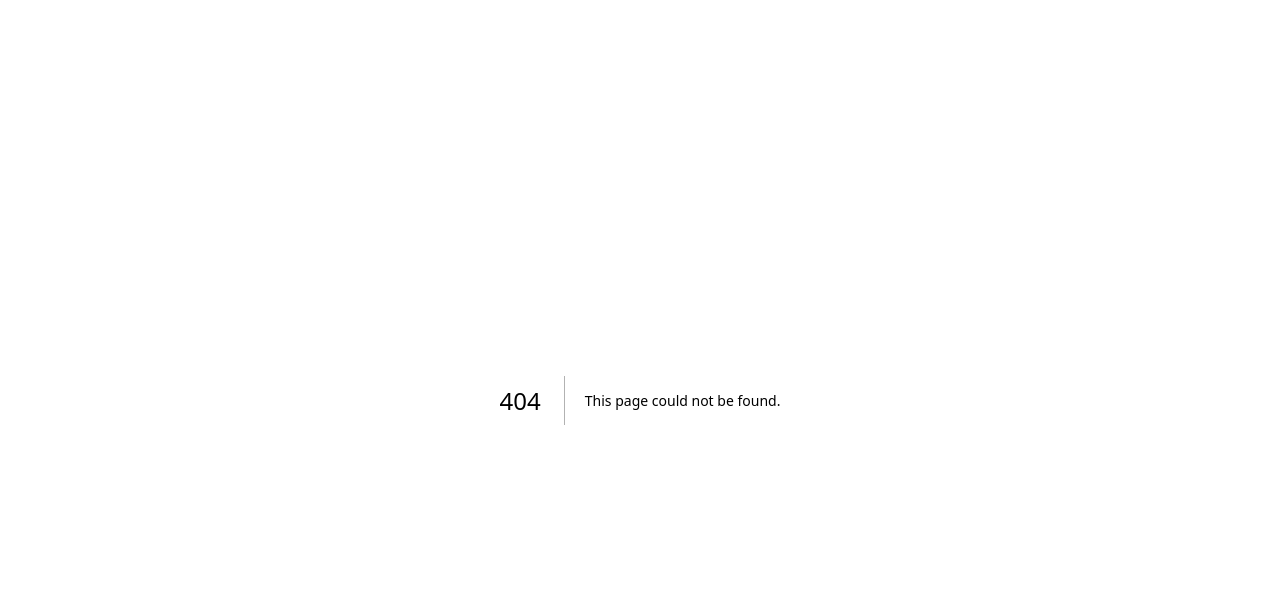
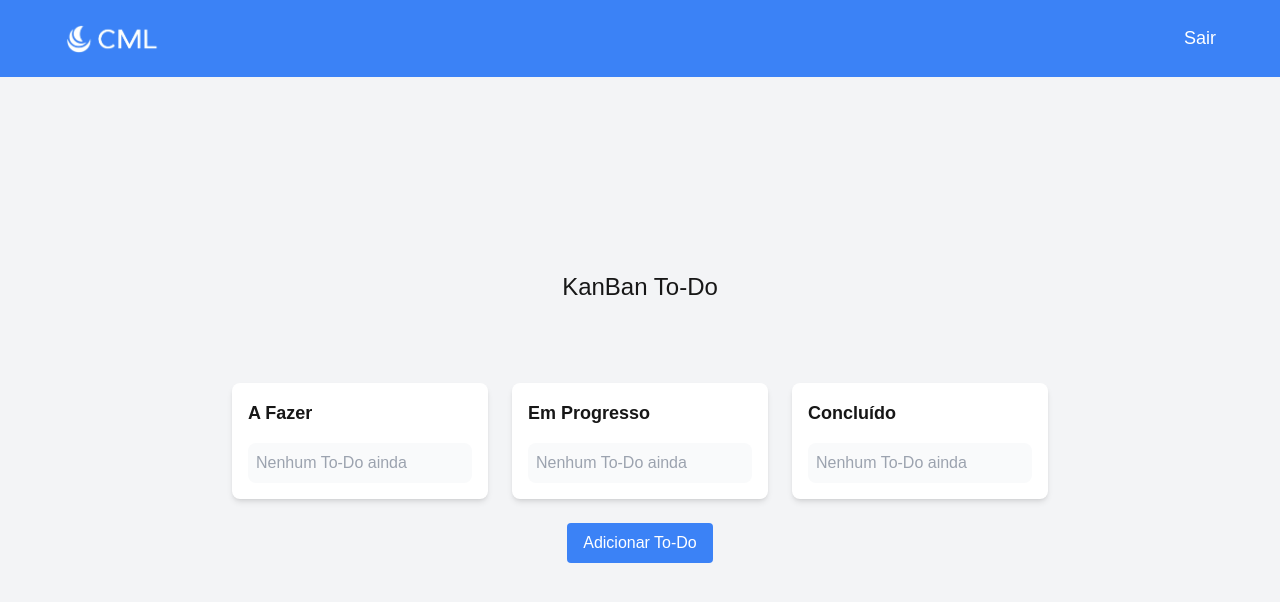
Before and after one commit to viniciusmurara/ToDoFront, a Next.js app: page /todo in a window 1280 px wide. Before the commit this address had no page. Shown: the top 602 px of the page. Built offline with nearby package versions, Linux system fonts and the light colour scheme.

Commit message:
Finalizando header, organizando pastas e finalizando tela de To-Do

```diff
--- a/components/header.tsx
+++ b/components/header.tsx
@@ -2,11 +2,14 @@ import React from 'react'
 
 const header = () => {
   return (
-    <header className='bg-black p-4'>
+    <header className='bg-blue-500 p-6'>
       <nav>
-        <ul>
+        <ul className='flex justify-between mx-10'>
           <li>
-            <a href="" className='text-white'>Sair</a>
+            <img src="../logo.png" alt="Logo da Empresa" className='w-24'/>
+          </li>
+          <li>
+            <a href="../auth/login" className='text-white text-lg'>Sair</a>
           </li>
         </ul>
       </nav>
--- /dev/null
+++ b/components/todopage.tsx
@@ -0,0 +1,184 @@
+import React, { useState } from "react";
+import { DragDropContext, Droppable, Draggable, DropResult } from "@hello-pangea/dnd";
+import Header from "./header";
+
+// Tipagem das colunas e itens
+interface Item {
+  id: string;
+  content: string;
+}
+
+interface Column {
+  name: string;
+  items: Item[];
+}
+
+interface Columns {
+  [key: string]: Column;
+}
+
+const TodoPage: React.FC = () => {
+  // Inicializando as colunas sem itens
+  const [columns, setColumns] = useState<Columns>({
+    todo: {
+      name: "A Fazer",
+      items: [],
+    },
+    inProgress: {
+      name: "Em Progresso",
+      items: [],
+    },
+    done: {
+      name: "Concluído",
+      items: [],
+    },
+  });
+
+  // Estados para exibir o input e armazenar o valor do novo ToDo
+  const [showInput, setShowInput] = useState(false);
+  const [newTodo, setNewTodo] = useState("");
+
+  // Lógica para adicionar um novo ToDo
+  const handleAddTodo = () => {
+    if (newTodo.trim() === "") return; // Ignorar entradas vazias
+    const newId = (Math.random() * 1000).toFixed(0); // Gerar ID único simples
+    const newItem: Item = { id: newId, content: newTodo };
+
+    // Adicionar o novo item à lista "todo"
+    setColumns({
+      ...columns,
+      todo: {
+        ...columns.todo,
+        items: [...columns.todo.items, newItem],
+      },
+    });
+
+    // Limpar o input e esconder o campo
+    setNewTodo("");
+    setShowInput(false);
+  };
+
+  const onDragEnd = (result: DropResult) => {
+    if (!result.destination) return;
+    const { source, destination } = result;
+
+    if (source.droppableId !== destination.droppableId) {
+      const sourceColumn = columns[source.droppableId];
+      const destColumn = columns[destination.droppableId];
+      const sourceItems = [...sourceColumn.items];
+      const destItems = [...destColumn.items];
+      const [removed] = sourceItems.splice(source.index, 1);
+      destItems.splice(destination.index, 0, removed);
+
+      setColumns({
+        ...columns,
+        [source.droppableId]: {
+          ...sourceColumn,
+          items: sourceItems,
+        },
+        [destination.droppableId]: {
+          ...destColumn,
+          items: destItems,
+        },
+      });
+    } else {
+      const column = columns[source.droppableId];
+      const copiedItems = [...column.items];
+      const [removed] = copiedItems.splice(source.index, 1);
+      copiedItems.splice(destination.index, 0, removed);
+
+      setColumns({
+        ...columns,
+        [source.droppableId]: {
+          ...column,
+          items: copiedItems,
+        },
+      });
+    }
+  };
+
+  return (
+    <>
+      <Header />
+      <div className="flex flex-col justify-center items-center p-4 bg-gray-100 h-screen" style={{ height: 'calc(100vh - 12.1vh)' }}>
+        <h1 className="mb-20 text-2xl">KanBan To-Do</h1>
+        <DragDropContext onDragEnd={onDragEnd}>
+          <div className="flex space-x-6">
+            {Object.entries(columns).map(([columnId, column], index) => (
+              <div key={columnId} className="bg-white rounded-lg shadow-md p-4 w-64">
+                <h2 className="text-lg font-bold mb-4">{column.name}</h2>
+                <Droppable droppableId={columnId}>
+                  {(provided, snapshot) => (
+                    <div
+                      {...provided.droppableProps}
+                      ref={provided.innerRef}
+                      className={`p-2 rounded-lg ${snapshot.isDraggingOver ? "bg-blue-50" : "bg-gray-50"}`}
+                    >
+                      {column.items.length === 0 ? (
+                        <p className="text-gray-400">Nenhum To-Do ainda</p> // Exibe a mensagem caso não haja itens
+                      ) : (
+                        column.items.map((item, index) => (
+                          <Draggable key={item.id} draggableId={item.id} index={index}>
+                            {(provided, snapshot) => (
+                              <div
+                                ref={provided.innerRef}
+                                {...provided.draggableProps}
+                                {...provided.dragHandleProps}
+                                className={`p-2 mb-2 bg-white rounded-lg shadow ${snapshot.isDragging ? "bg-blue-100" : ""}`}
+                              >
+                                {item.content}
+                              </div>
+                            )}
+                          </Draggable>
+                        ))
+                      )}
+                      {provided.placeholder}
+                    </div>
+                  )}
+                </Droppable>
+              </div>
+            ))}
+          </div>
+        </DragDropContext>
+
+        {/* Botão de adicionar um To-Do */}
+        <div className="my-6">
+          {!showInput ? (
+            <button
+              className="px-4 py-2 bg-blue-500 text-white rounded hover:bg-blue-600"
+              onClick={() => setShowInput(true)}
+            >
+              Adicionar To-Do
+            </button>
+          ) : (
+            <div className="flex flex-col items-center space-y-4">
+              <input
+                type="text"
+                value={newTodo}
+                onChange={(e) => setNewTodo(e.target.value)}
+                placeholder="Digite o novo To-Do"
+                className="p-2 border border-gray-300 rounded w-64"
+              />
+              <div className="flex justify-between w-64">
+                <button
+                  onClick={handleAddTodo}
+                  className="px-4 py-2 bg-blue-500 text-white rounded hover:bg-blue-600"
+                >
+                  Adicionar
+                </button>
+                <button
+                  className="px-4 py-2 bg-blue-500 text-white rounded hover:bg-blue-600"
+                  onClick={() => setShowInput(false)}
+                >
+                  Cancelar
+                </button>
+              </div>
+            </div>
+          )}
+        </div>
+      </div>
+    </>
+  );
+};
+
+export default TodoPage;
--- a/package.json
+++ b/package.json
@@ -9,6 +9,7 @@
     "lint": "next lint"
   },
   "dependencies": {
+    "@hello-pangea/dnd": "^17.0.0",
     "autoprefixer": "^10.4.20",
     "next": "15.0.3",
     "react": "19.0.0-rc-66855b96-20241106",
--- /dev/null
+++ b/pages/todo.tsx
@@ -0,0 +1,7 @@
+import TodoPage from "../components/todopage";
+
+const Todo = () => {
+  return <TodoPage />;
+};
+
+export default Todo;
--- a/pages/todopage.tsx
+++ /dev/null
@@ -1,13 +0,0 @@
-import React from 'react'
-import Header from "../components/header"
-
-const todopage = () => {
-  return (
-    <>
-        <Header/>
-
-    </>
-  )
-}
-
-export default todopage
```
Also changed, not shown: public/logo.png (added), 1 other file (tests, documents, lock files or other folders).
